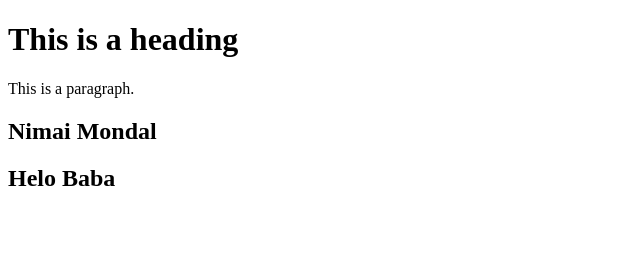
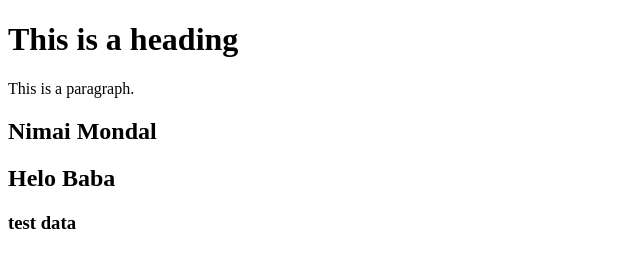
Before and after one commit to NimaiMondal1/myproject, a plain HTML site: page index.html in a window 1280 px wide. Shown: the full height of the page, 0-640 px from the left. Drawn offline with Linux system fonts and the light colour scheme.

Commit message:
i have added test data file

```diff
--- a/index.html
+++ b/index.html
@@ -7,6 +7,7 @@
 <p>This is a paragraph.</p>
 <h2>Nimai Mondal</h2>
 <h2>Helo Baba</h2>
+<h3> test data</h3>
 
 </body>
 </html>
```
